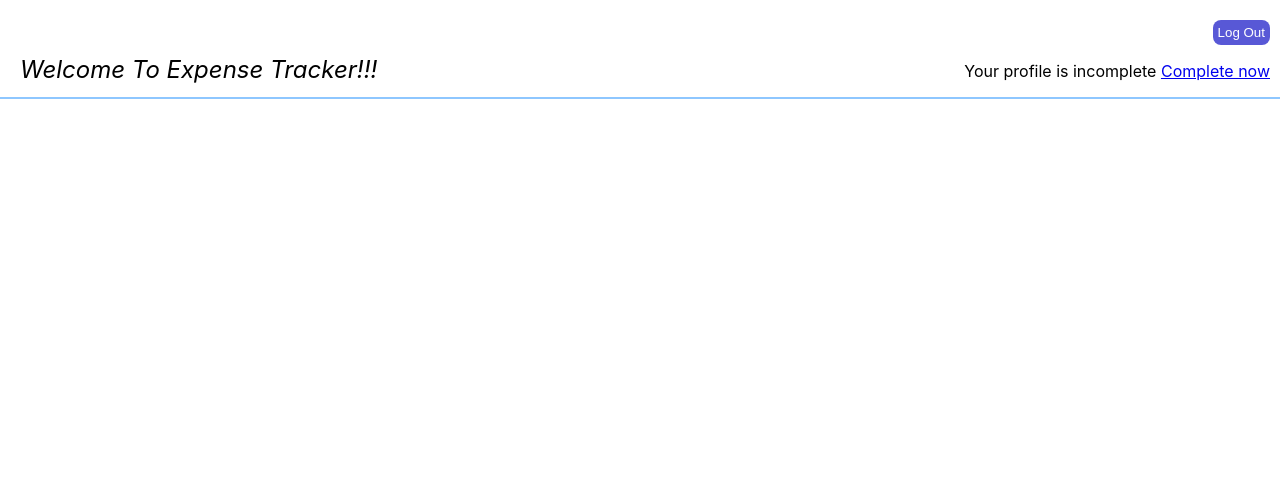
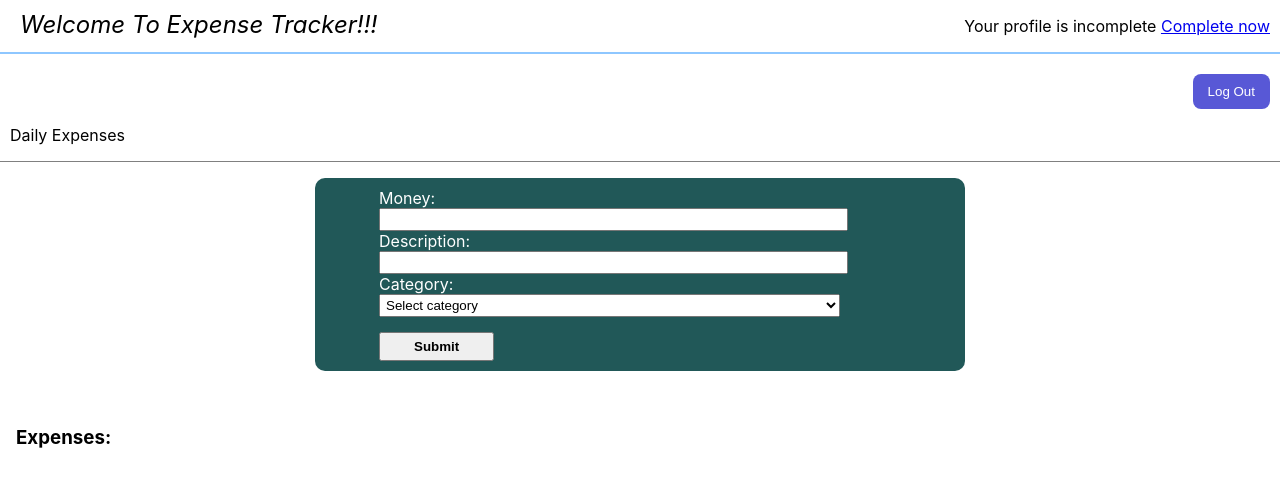
Before and after one commit to VS1405/Expense-Tracke-app, a React (Create React App) app: page /Welcome in a window 1280 px wide. Shown: the top 486 px of the page. Built offline with nearby package versions, Linux system fonts and the light colour scheme.

Commit message:
Daily Expenses

```diff
--- a/src/Comp/Page/ForgetPassword/ForgetPassword.js
+++ b/src/Comp/Page/ForgetPassword/ForgetPassword.js
@@ -11,7 +11,7 @@ const ForgotPassword = () => {
 
   const handleResetPassword = (e) => {
     e.preventDefault();
-const auth = getAuth(app)
+    const auth = getAuth(app)
     sendPasswordResetEmail(auth, email)
       .then(() => {
         // Password reset email sent
--- a/src/Comp/Page/LogIn/LogIn.js
+++ b/src/Comp/Page/LogIn/LogIn.js
@@ -73,9 +73,8 @@ const LogIn = () => {
       <div className={classes.actions}>
         <button className={classes.button}>Login</button>
       </div>
-      <div >
+
         <h4><Link to={'/LogIn/ForgetPassword'} className={classes.resetPassword}>forget password ?</Link></h4>
-      </div>
 
       <div className={classes.createAcc}>
         <p>Don't have an account</p>
--- a/src/Comp/Page/LogIn/LogIn.module.css
+++ b/src/Comp/Page/LogIn/LogIn.module.css
@@ -87,6 +87,8 @@
   }
   .resetPassword {
     color: white;
+    margin-top: -1rem;
+    margin-bottom: -1rem;
   }
   .resetPassword:hover{
     color: #2c91d4;
--- a/src/Comp/UserDetails.js/UserDetail.js
+++ b/src/Comp/UserDetails.js/UserDetail.js
@@ -1,4 +1,4 @@
-import React, { Fragment, useEffect } from 'react'
+import React, { Fragment, useState } from 'react'
 import Welcome from '../Welcome/Welcome'
 import { useNavigate } from 'react-router-dom'
 
@@ -9,6 +9,24 @@ import app from '../../firebase'
 const UserDetail = () => {
   const navigate = useNavigate()
   const auth = getAuth(app);
+  const [money, setMoney] = useState('');
+  const [description, setDescription] = useState('');
+  const [category, setCategory] = useState('');
+  const [expenses, setExpenses] = useState([]);
+
+
+    const handleSubmit = (e) => {
+      e.preventDefault();
+      const expense = {
+        money,
+        description,
+        category,
+      };
+      setExpenses([...expenses, expense]);
+      setMoney('');
+      setDescription('');
+      setCategory('');
+    };
 
 
     const logOutHandler = () => {
@@ -21,21 +39,64 @@ const UserDetail = () => {
       })
         .catch((error) => {
           const errorCode = error.errorCode
-        console.log('Log out Error' , error)
+          console.log('Log out Error', error)
         })
-  }
+    };
+
 
     return (
       <Fragment>
-      <section className={classes.logOut}>
-        <button onClick={logOutHandler}>Log Out</button>
-      </section>
+
         <section>
           <Welcome header='Welcome To Expense Tracker!!!' para='Your profile is incomplete' />
+          <div className={classes.logOut}>
+            <button onClick={logOutHandler}>Log Out</button>
+          </div>
+        </section>
+
+        <section>
+          <div className={classes.Expenses}>
+            <p>Daily Expenses</p>
+          </div>
+          <div>
+            <form onSubmit={handleSubmit} className={classes.dailyform}>
+              <label>
+                Money:
+              </label>
+                <input type="text" value={money} onChange={e => setMoney(e.target.value)} />
+              <label>
+                Description:
+              </label>
+                <input type="text" value={description} onChange={e => setDescription(e.target.value)} />
+              <label>
+                Category:</label>
+                <select value={category} onChange={e => setCategory(e.target.value)}>
+                  <option value="">Select category</option>
+                  <option value="food">Food</option>
+                  <option value="petrol">Petrol</option>
+                  <option value="salary">Salary</option>
+                </select>
+
+              <button type="submit" className={classes.expBtn}>Submit</button>
+            </form>
+            <br />
+            <div className={classes.listOfExpenses}>
+
+            <h3>Expenses:</h3>
+            <ul >
+              {expenses.map((expense, index) => (
+                <li key={index}>
+                  Money: {expense.money}, Description: {expense.description}, Category: {expense.category}
+                </li>
+              ))}
+            </ul>
+            </div>
+          </div>
         </section>
 
       </Fragment>
     )
-}
+  };
 
-export default UserDetail
+
+export default UserDetail;
--- a/src/Comp/UserDetails.js/UserDetails.module.css
+++ b/src/Comp/UserDetails.js/UserDetails.module.css
@@ -5,7 +5,7 @@
     margin-right: 10px
 }
 .logOut button{
-    padding: 5px;
+    padding: 10px 15px;
     border: transparent;
     color: white;
     border-radius: 8px;
@@ -15,3 +15,36 @@
     border: none;
     background-color: rgb(46, 46, 212);
 }
+.Expenses{
+    border-bottom: 1px solid gray;
+    padding-left: 10px;
+}
+.dailyform{
+    width: 45%;
+    display: flex;
+    flex-direction: column;
+    justify-content: center;
+    margin: 1rem auto;
+    background-color: rgb(33, 88, 88);
+    padding: 10px;
+    color: white;
+    border-radius: 10px;
+    padding-left: 4rem;
+}
+.dailyform input, select{
+    width: 80%;
+    padding: 2px;
+}
+.expBtn{
+    width: 20%;
+    padding: 5px 10px;
+    margin-top: 15px;
+    font-weight: bold;
+}
+.listOfExpenses{
+    width: 100%;
+    padding-left: 1rem;
+}
+.listOfExpenses ul > li{
+list-style: none;
+}
```
Lines whose indentation alone changed are shown as unchanged.
